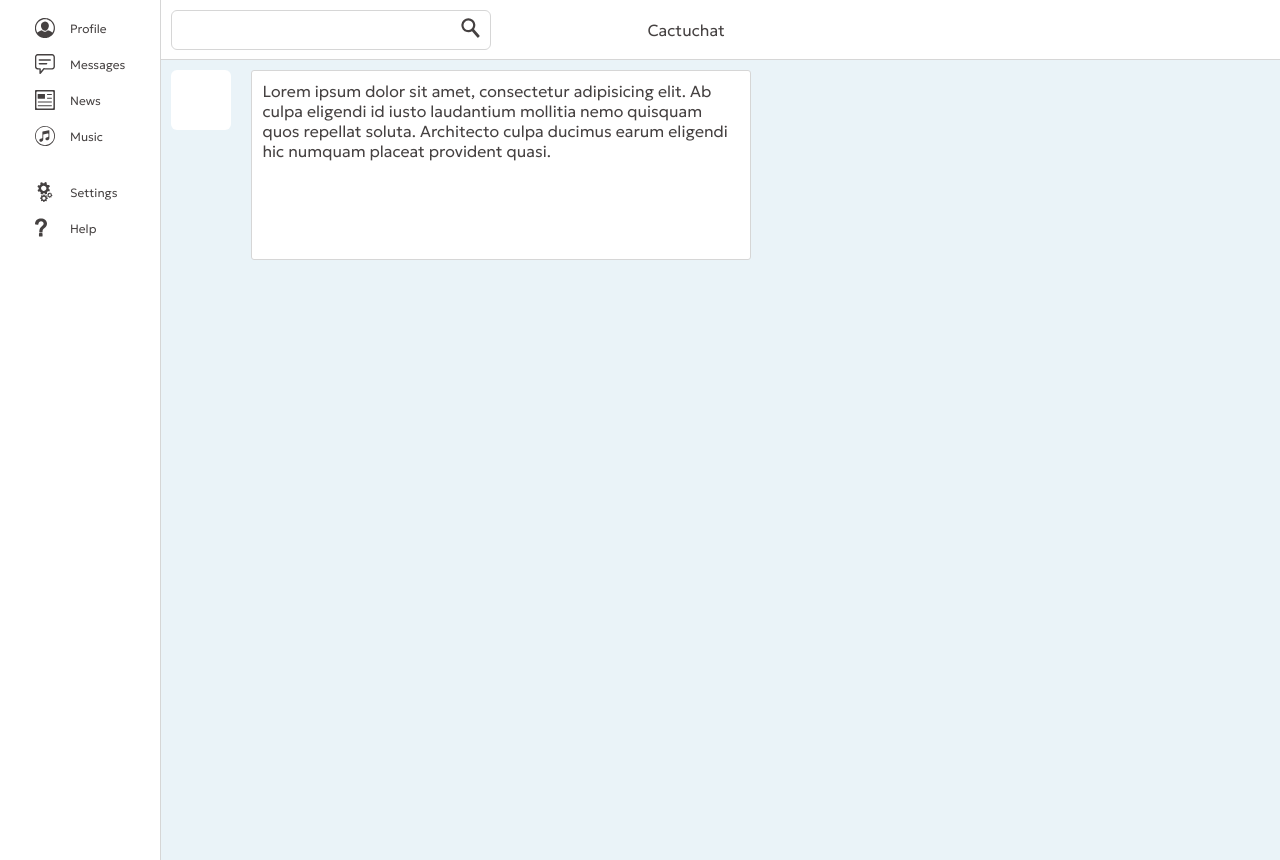
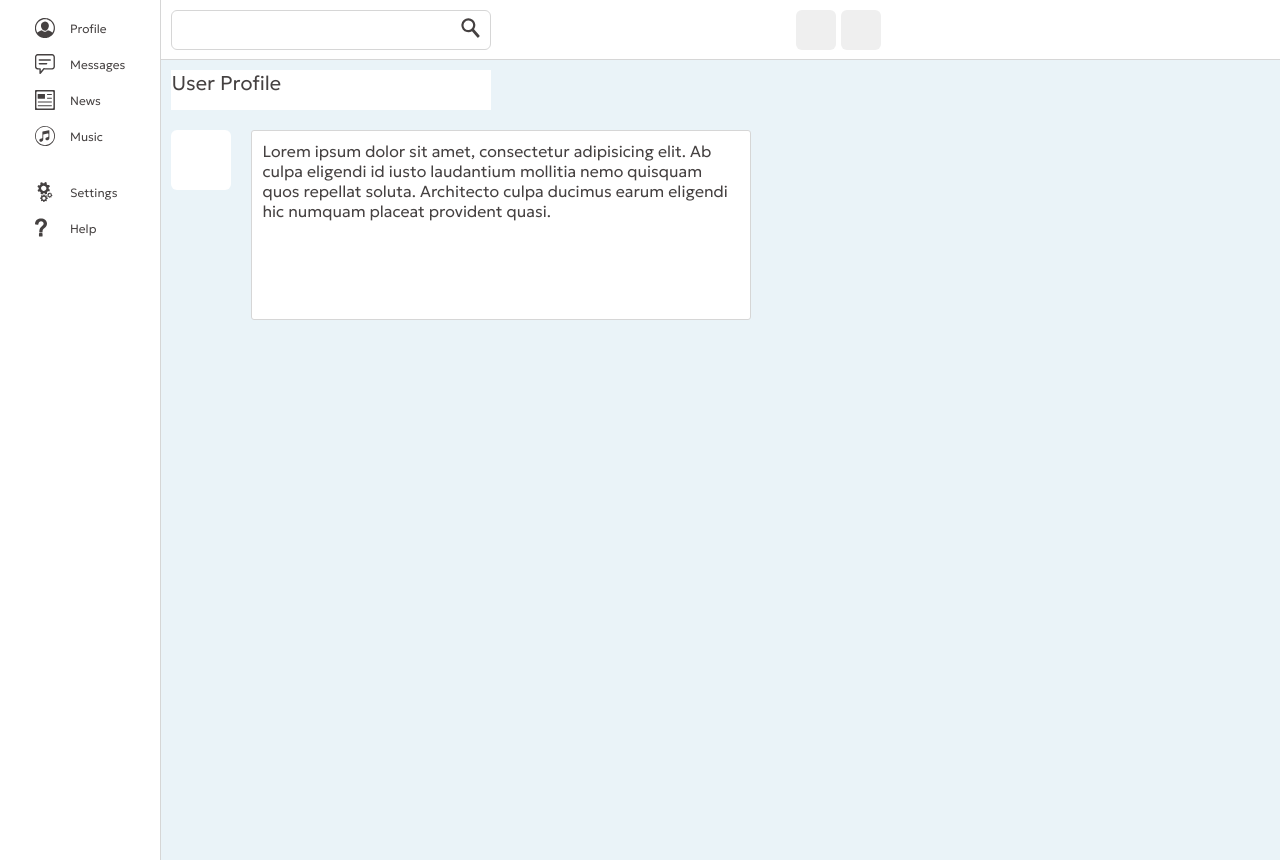
Before and after one commit to GarryVar/app-3, a React (Create React App) app: page / in a window 1280 px wide. Built offline with nearby package versions, Linux system fonts and the light colour scheme.

Commit message:
Added new styles

```diff
--- /dev/null
+++ b/src/CallToolbar/CallToolbar.jsx
@@ -0,0 +1,13 @@
+import React from "react";
+import s from "./CallToolbar.module.css";
+
+const CallToolbar = () => {
+    return (
+        <div className={s.layout}>
+            <div className={s.call}></div>
+            <div className={s.video}></div>
+        </div>
+    )
+}
+
+export default CallToolbar;
--- /dev/null
+++ b/src/CallToolbar/CallToolbar.module.css
@@ -0,0 +1,14 @@
+.layout {
+    display: grid;
+    gap: 5px;
+    grid-template-columns: 1fr 1fr;
+    margin-left: auto;
+}
+
+.call,
+.video {
+    width: 40px;
+    height: 40px;
+    background-color: #efefef;
+    border-radius: var(--borderRadius-medium);
+}
--- a/src/Header/Header.jsx
+++ b/src/Header/Header.jsx
@@ -1,15 +1,16 @@
 import React from "react";
 import s from "./Header.module.css";
 import SearchForm from "../SearchForm/SearchForm";
-// import Logo from "../Logo/Logo";
+import CallToolbar from "../CallToolbar/CallToolbar";
+
 
 const Header = (props) => {
     return (
         <header className={s.header}>
             <div className={s.layout}>
                 <SearchForm />
+                <CallToolbar />
                 <p className={s.slogan}>Cactuchat</p>
-                {/*<Logo logoState={props.logoState}/>*/}
             </div>
         </header>
     )
--- a/src/Header/Header.module.css
+++ b/src/Header/Header.module.css
@@ -9,10 +9,9 @@
 
 .layout {
     display: grid;
-    grid-template-columns: 320px 1fr 1fr;
-    grid-template-areas: "searchForm title callToolbar";
+    gap: 10px;
+    grid-template-columns: 1fr min-content;
     align-items: center;
-
     padding-left: 10px;
     padding-right: 10px;
 
@@ -20,14 +19,7 @@
 }
 
 .slogan {
-    color: var(--mainTextColor);
-    font-size: 16px;
-    text-transform: capitalize;
-    text-align: center;
-}
-
-.layout svg {
-    fill: var(--mainColor);
+    display: none;
 }
 
 @media(min-width: 640px) {
@@ -40,4 +32,8 @@
  .header {
      border-bottom: 1px  solid var(--border);
  }
+
+    .layout {
+        grid-template-columns: 320px 1fr 1fr;
+    }
 }
--- a/src/Profile/Profile.jsx
+++ b/src/Profile/Profile.jsx
@@ -5,6 +5,10 @@ const Profile = () => {
     return (
         <main>
             <div className={s.content}>
+                <div className={s.title}>
+                    <h1>user profile</h1>
+                </div>
+
                 <div className={s.avatar}></div>
                 <div className={s.desc}>
                     <p>Lorem ipsum dolor sit amet, consectetur adipisicing elit. Ab culpa eligendi id iusto laudantium mollitia nemo quisquam quos repellat soluta. Architecto culpa ducimus earum eligendi hic numquam placeat provident quasi.</p>
--- a/src/Profile/Profile.module.css
+++ b/src/Profile/Profile.module.css
@@ -1,8 +1,10 @@
 .content {
     display: grid;
     gap: 20px;
+    grid-template-rows: min-content  1fr 1fr;
     grid-template-columns: 60px 1fr 1fr;
     grid-template-areas:
+            "title title title"
             "avatar desc desc"
             "myposts myposts myposts";
     grid-area: content;
@@ -20,17 +22,31 @@
     min-height: 100%;
 }
 
-.cover {
-    grid-area: cover;
-    grid-column: 1 / 4;
+.title {
+    position: relative;
+    grid-area: title;
 
-    width: max(150px, 800px);
+    width: 320px;
+    height: 40px;
+    background-color: var(--white);
 }
 
-.cover img {
-    width: 100%;
-    height: 100%;
-    object-fit: fill;
+.title h1 {
+    color: var(--mainTextColor);
+    text-transform: capitalize;
+}
+
+.title::before {
+    content: "";
+
+    position: absolute;
+    right: 10px;
+    top: 50%;
+
+    transform: translateY(-50%);
+    width: 50%;
+    height: 1px;
+    background-color: var(---border);
 }
 
 .avatar {
--- a/src/SearchForm/SearchForm.jsx
+++ b/src/SearchForm/SearchForm.jsx
@@ -5,7 +5,7 @@ const SearchForm = () => {
     return (
         <form className={s.form} action="">
             <input className={s.input} type="text"/>
-            <button type="submit">
+            <button className={s.btnSubmit} type="submit">
                 <svg width="20" height="20">
                     <use xlinkHref="#search-icon"></use>
                 </svg>
--- a/src/SearchForm/SearchForm.module.css
+++ b/src/SearchForm/SearchForm.module.css
@@ -5,7 +5,6 @@
     padding-left: 10px;
     padding-right: 10px;
 
-    width: 320px;
     height: 40px;
 
     overflow: hidden;
@@ -22,3 +21,8 @@
     border: none;
     height: 100%;
 }
+
+.btn-submit {
+    width: 40px;
+    height: 40px;
+}
```
